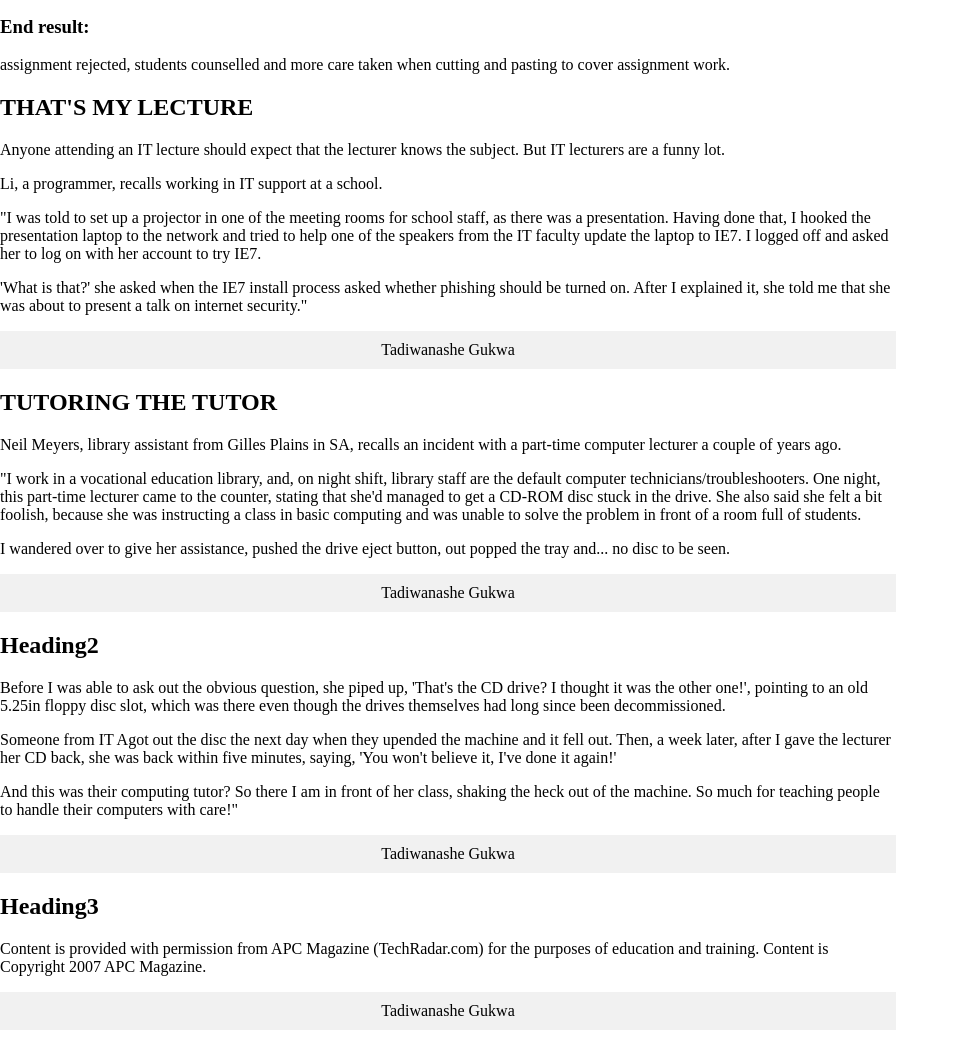
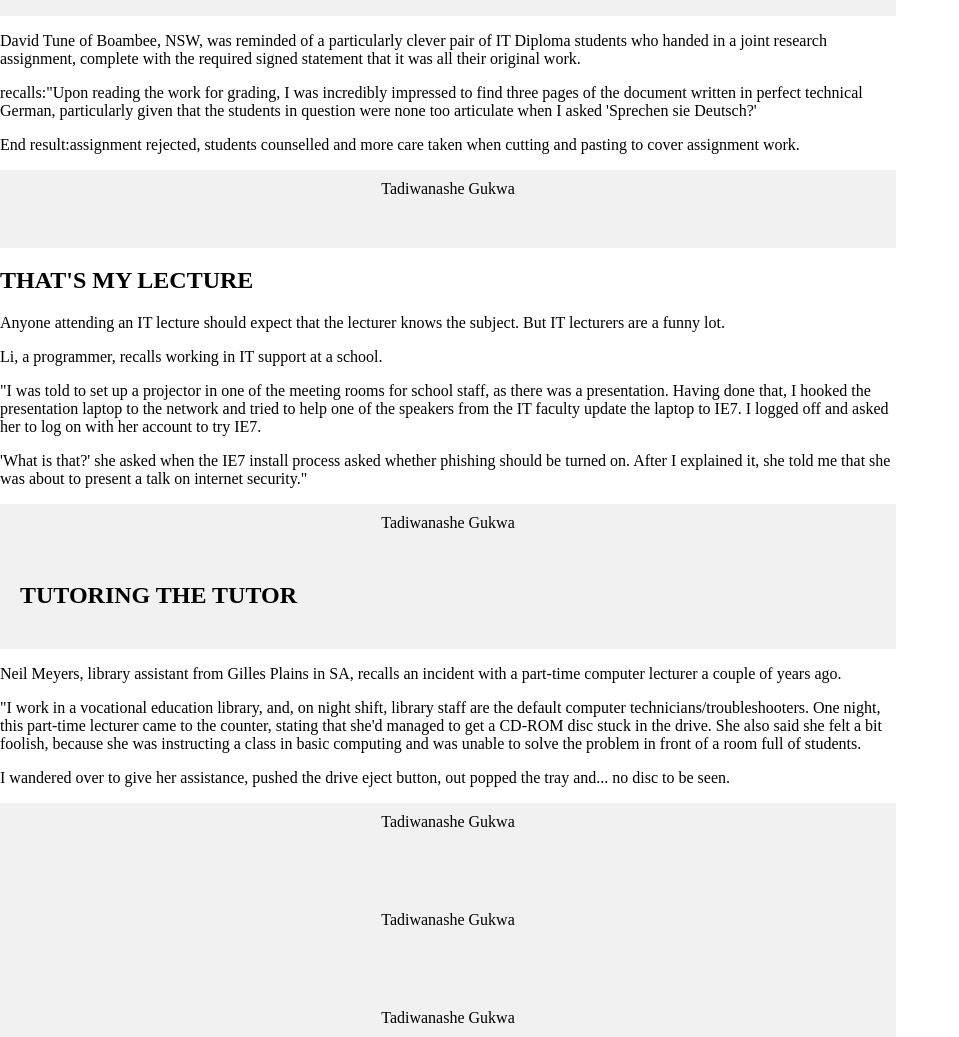
Before and after one commit to GUKWAT/C4Prog-WT-23S2-Portfolio-TG, a plain HTML site: page WebTech-Portfolio/phase-1/index.html in a window 1280 px wide. Shown: the part 634-1671 px from the top of the page, without its empty margins (0-959 px from the left). Drawn offline with Linux system fonts and the light colour scheme; files that its build step writes are made by us from their sources.

Commit message:
feat: phase 1 corrections

```diff
--- a/WebTech-Portfolio/phase-1/index.html
+++ b/WebTech-Portfolio/phase-1/index.html
@@ -11,7 +11,7 @@
   </head>
   <body>
     <header>
-      <h1>Site Name</h1>
+      <h1>Phase 1</h1>
     </header>
     <nav>
       <ul>
@@ -28,52 +28,66 @@
     </nav>
     <main>
       <article>
+        <header>
           <h2>Teacher + Student = dumb and dumber</h2>
+        </header>
+        <section>
           <p>This content is derived from APC Magazine, November 2007. We had no idea there were so many dumb IT trainers and students out there. The stories just keep coming in.</p>
+        </section>
+        <section></section>
+        <footer> Tadiwanashe Gukwa </footer>
       </article>
       <article>
+        <header>
           <h2> COPY, COPY</h2>
+        </header>
+        <section>
           <p>David Tune of Boambee, NSW, was reminded of a particularly clever pair of IT Diploma students who handed in a joint research assignment, complete with the required signed statement that it was all their original work.</p>
-        <section>
-          <h3>recalls:</h3>
-          <p> "Upon reading the work for grading, I was incredibly impressed to find three pages of the document written in perfect technical German, particularly given that the students in question were none too articulate when I asked 'Sprechen sie Deutsch?'</p>
         </section>
         <section>
-          <h3>End result:</h3>
-          <p> assignment rejected, students counselled and more care taken when cutting and pasting to cover assignment work. </p>
+          <p>recalls:"Upon reading the work for grading, I was incredibly impressed to find three pages of the document written in perfect technical German, particularly given that the students in question were none too articulate when I asked 'Sprechen sie Deutsch?'</p>
+          <p>End result:assignment rejected, students counselled and more care taken when cutting and pasting to cover assignment work. </p>
         </section>
-
+        <footer> Tadiwanashe Gukwa </footer>
       </article>
       <article>
+        <header></header>
+        <section>
           <h2> THAT'S MY LECTURE</h2>
           <p>Anyone attending an IT lecture should expect that the lecturer knows the subject. But IT lecturers are a funny lot.</p>
           <p> Li, a programmer, recalls working in IT support at a school.</p>
           <p>"I was told to set up a projector in one of the meeting rooms for school staff, as there was a presentation. Having done that, I hooked the presentation laptop to the network and tried to help one of the speakers from the IT faculty update the laptop to IE7. I logged off and asked her to log on with her account to try IE7.</p>
           <p>'What is that?' she asked when the IE7 install process asked whether phishing should be turned on. After I explained it, she told me that she was about to present a talk on internet security."</p>
+        </section>
+        <section></section>
         <footer> Tadiwanashe Gukwa </footer>
       </article>
-      <aside class="aside">
-
+      <aside>
         <section>
-          <h2> TUTORING THE TUTOR</h2>
+          <header>
+            <h2>TUTORING THE TUTOR</h2>
+          </header>
+          <section>
             <p>Neil Meyers, library assistant from Gilles Plains in SA, recalls an incident with a part-time computer lecturer a couple of years ago.</p>
             <p>"I work in a vocational education library, and, on night shift, library staff are the default computer technicians/troubleshooters. One night, this part-time lecturer came to the counter, stating that she'd managed to get a CD-ROM disc stuck in the drive. She also said she felt a bit foolish, because she was instructing a class in basic computing and was unable to solve the problem in front of a room full of students.</p>
             <p> I wandered over to give her assistance, pushed the drive eject button, out popped the tray and... no disc to be seen.</p>
+          </section>
           <footer> Tadiwanashe Gukwa </footer>
         </section>
         <section>
-          <h2>Heading2</h2>
-          <p> Before I was able to ask out the obvious question, she piped up, 'That's the CD drive? I thought it was the other one!', pointing to an old 5.25in floppy disc slot, which was there even though the drives themselves had long since been decommissioned.</p>
-          <p> Someone from IT Agot out the disc the next day when they upended the machine and it fell out. Then, a week later, after I gave the lecturer her CD back, she was back within five minutes, saying, 'You won't believe it, I've done it again!' </p>
-          <p> And this was their computing tutor? So there I am in front of her class, shaking the heck out of the machine. So much for teaching people to handle their computers with care!"</p>
+          <header>
+            <h2></h2>
+          </header>
+          <section></section>
           <footer> Tadiwanashe Gukwa </footer>
         </section>
         <section>
-          <h2>Heading3</h2>
-          <p> Content is provided with permission from APC Magazine (TechRadar.com) for the purposes of education and training. Content is Copyright 2007 APC Magazine.</p>
+          <header>
+            <h2></h2>
+          </header>
+          <section></section>
           <footer> Tadiwanashe Gukwa </footer>
         </section>
-
       </aside>
     </main>
     <footer>
@@ -90,8 +104,7 @@
               <a href="instructions.html">Instructions</a>
             </li>
           </ul>
-        </nav>
-        &copy; Copyright 2023, Tadiwanashe Gukwa & Adrian Gould
+        </nav> &copy; Copyright 2023, Tadiwanashe Gukwa & Adrian Gould
       </div>
     </footer>
   </body>
```
Lines whose indentation alone changed are shown as unchanged.
